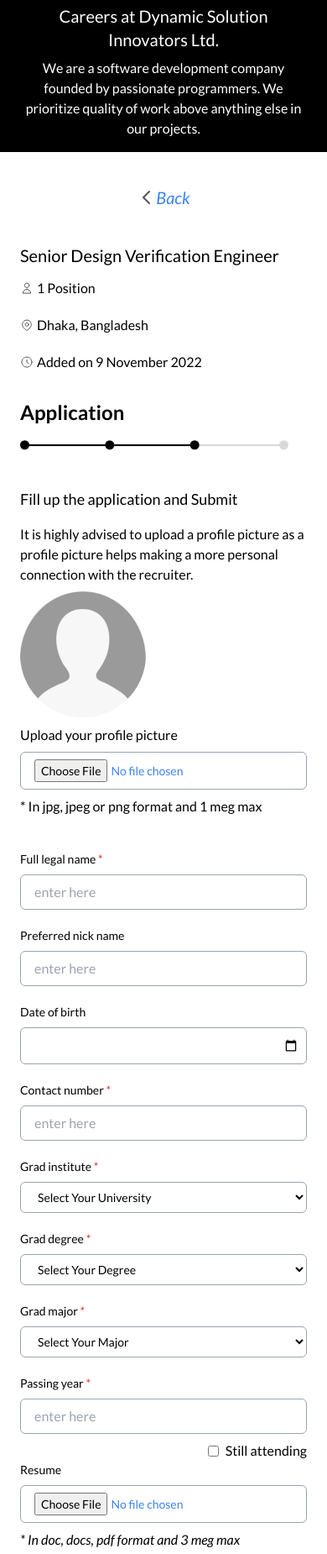
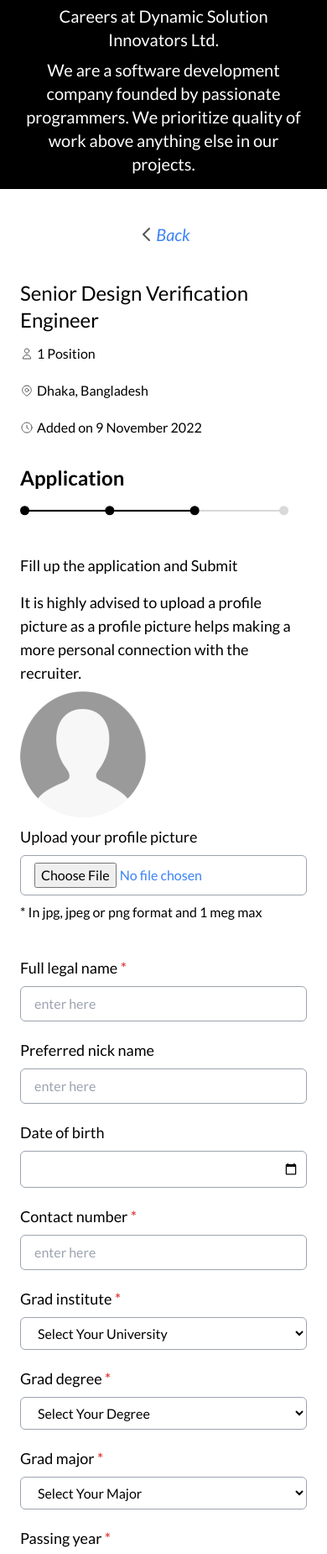
Before and after one commit to Abu-Siam/ATS-Templates, a plain HTML site: page index.html in a window 390 px wide. Shown: the part 109-1959 px from the top of the page at 84% size. Drawn offline with Linux system fonts and the light colour scheme.

Commit message:
Add files via upload
- changed px to rem
- removed media queries
- increased form font size

```diff
--- a/index.html
+++ b/index.html
@@ -9,7 +9,7 @@
 <body>
     <header class="bg-black">
 
-        <div class="flex flex-col items-center text-center px-6 py-4 lg:py-5 gap-2  lg:px-32 xl:px-64 lg:pb-5">
+        <div class="flex flex-col items-center text-center px-6 py-4 lg:py-5 gap-2  xl:px-64 lg:pb-5">
             <svg width="160" height="90" viewBox="0 0 80 45" fill="none" xmlns="http://www.w3.org/2000/svg">
                 <g clip-path="url(#clip0_4825_3864)">
                 <path d="M17.6211 35.4489V34.8803C18.4575 34.8803 19.0343 34.65 19.3516 34.1893C19.6689 33.7287 19.8275 32.9225 19.8275 31.7709V19.542C19.8275 18.3688 19.6689 17.5555 19.3516 17.102C19.0343 16.6414 18.4575 16.4182 17.6211 16.4182V15.8496H26.627C29.951 15.8496 32.6116 16.7997 34.6089 18.7071C36.6062 20.6145 37.6013 23.0401 37.6013 25.9768C37.6013 28.863 36.6567 31.1663 34.7676 32.8793C32.8784 34.5924 30.2466 35.4561 26.8721 35.4561H17.6211V35.4489ZM26.1006 16.5982H22.4016V31.0727C22.4016 32.4691 22.5675 33.4192 22.8991 33.9302C23.2308 34.4412 23.8942 34.7004 24.8892 34.7004H26.8937C29.2804 34.7004 31.1623 33.923 32.5323 32.3683C33.9023 30.8136 34.5873 28.6903 34.5873 26.0055C34.5873 23.1553 33.8374 20.8736 32.3376 19.1605C30.8451 17.4475 28.7685 16.5982 26.1006 16.5982Z" fill="white"/>
@@ -26,7 +26,7 @@
                 </svg>
 
             <div class="text-xl lg:text-2xl text-white">Careers at Dynamic Solution Innovators Ltd.</div>
-            <div class="text-white lg:px-64">We are a software development company founded by passionate programmers. We prioritize quality of work above anything else in our projects.</div>
+            <div class="text-white lg:px-64 text-xl">We are a software development company founded by passionate programmers. We prioritize quality of work above anything else in our projects.</div>
         </div>
 
     </header>
@@ -39,7 +39,7 @@
 
     <!-- First Section -->
                 <div class="flex flex-col items-start lg:items-center gap-3 px-6 lg:px-20 mt-10">
-                    <a href="#" class="text-[20px] ">Senior Design Verification Engineer</a>
+                    <a href="#" class="text-2xl ">Senior Design Verification Engineer</a>
 
                     <div class="flex flex-col lg:flex-row gap-5">
                         <div class="flex items-center gap-1">
@@ -71,7 +71,7 @@
                         </div>
                     </div>
                     <div class="text-2xl font-bold mt-5">Application</div>
-                    <svg class="progress_bar" width="600" height="22" viewBox="0 0 600 22" fill="none" xmlns="http://www.w3.org/2000/svg">
+                    <svg class="w-80 lg:w-full " height="22" viewBox="0 0 600 22" fill="none" xmlns="http://www.w3.org/2000/svg">
                         <rect x="9.81982" y="9" width="579.362" height="4" fill="#D9D9D9"/>
                         <rect x="10" y="9" width="380" height="4" fill="black"/>
                         <ellipse cx="10.3107" cy="10.5684" rx="10.3107" ry="10.5" fill="black"/>
@@ -88,20 +88,21 @@
 
                 <section >
 
-                    <div class="flex flex-col lg:flex-row gap-2  px-6 lg:px-32 xl:px-[600px] mt-10">
-                        <div class="hidden lg:flex items-center xl:basis-1/2"><img src="./images/image 1.png"/></div>
+                    <div class="flex flex-col lg:flex-row gap-2  px-6 lg:px-28 xl:px-[25rem] mt-10">
+                        <div class="hidden lg:flex items-center xl:basis-1/5"><img src="./images/image 1.png"/></div>
 
                         <div class="flex flex-col justify-center gap-2">
-                            <div class="text-[18px] font-normal mb-2 lg:mb-[30px]">Fill up the application and Submit</div>
-                            <div>It is highly advised to upload a profile picture as a profile picture helps making a more personal connection with the recruiter.</div>
+                            <div class="text-lg font-normal mb-2 lg:mb-6">Fill up the application and Submit</div>
+                            <div class="text-lg">It is highly advised to upload a profile picture as a profile picture helps making a more personal connection with the recruiter.</div>
 
                             <!-- for mobile -->
                             <div class="flex lg:hidden items-center basis-1/2"><img src="./images/image 1.png"/></div>
                               <!-- for mobile ends -->
-                            <div> Upload your profile picture</div>
+
+                            <div class="text-lg"> Upload your profile picture</div>
 
                             <div class="flex flex-col gap-2 cursor-pointer">
-                                <label class="text-[14px] border border-gray-400 p-2 pl-4  rounded-md focus:outline-none focus:ring-2 focus:ring-black cursor-pointer text-blue-500 flex px-4">
+                                <label class="text-base border border-gray-400 p-2 pl-4  rounded-md focus:outline-none focus:ring-2 focus:ring-black cursor-pointer text-blue-500 flex px-4">
                                     <input type="file"   required="required"/>
                                 </label>
 
@@ -116,32 +117,32 @@
                 </section>
 
                 <!-- form -->
-                <section class="px-6 lg:px-32 xl:px-[600px] mt-10">
+                <section class="px-6 lg:px-28 xl:px-[25rem] mt-10">
                     <form method="post">
                         <div class="flex flex-col gap-2">
-                            <label class="text-[14px] ">Full legal name <span class="text-red-600">*</span></label>
+                            <label class="text-lg">Full legal name <span class="text-red-600">*</span></label>
                             <input type="text" placeholder="enter here"   class="border border-gray-400 p-2 pl-4 mb-5 rounded-md focus:outline-none focus:ring-2 focus:ring-black"   required="required"/>
                         </div>
 
                         <div class="flex flex-col gap-2">
-                            <label class="text-[14px]">Preferred nick name </label>
+                            <label class="text-lg">Preferred nick name </label>
                             <input type="text" placeholder="enter here"   class="border border-gray-400 p-2 pl-4 mb-5 rounded-md focus:outline-none focus:ring-2 focus:ring-black"   required="required"/>
                         </div>
 
                         <div class="flex flex-col gap-2 ">
-                            <label class="text-[14px]">Date of birth </label>
+                            <label class="text-lg">Date of birth </label>
                             <input  type="date" placeholder="enter here"   class="border border-gray-400 p-2 pl-4 mb-5 rounded-md focus:outline-none focus:ring-2 focus:ring-black cursor-text"   required="required"/>
 
                         </div>
 
                         <div class="flex flex-col gap-2">
-                            <label class="text-[14px]">Contact number <span class="text-red-600">*</span></label>
+                            <label class="text-lg">Contact number <span class="text-red-600">*</span></label>
                             <input type="text" placeholder="enter here"   class="border border-gray-400 p-2 pl-4 mb-5 rounded-md focus:outline-none focus:ring-2 focus:ring-black"   required="required"/>
                         </div>
 
                         <div class=" flex flex-col gap-2">
-                            <label class="text-[14px]">Grad institute <span class="text-red-600">*</span> </label>
-                            <select   class="bg-white border border-gray-400 p-2 pl-4 mb-5 rounded-md focus:outline-none focus:ring-2 focus:ring-black cursor-pointer text-[14px]">
+                            <label class="text-lg">Grad institute <span class="text-red-600">*</span> </label>
+                            <select   class="bg-white border border-gray-400 p-2 pl-4 mb-5 rounded-md focus:outline-none focus:ring-2 focus:ring-black cursor-pointer text-base">
 
 
                               <option >Select Your University </option>
@@ -156,8 +157,8 @@
                         </div>
 
                         <div class="flex flex-col gap-2">
-                            <label class="text-[14px]">Grad degree <span class="text-red-600">*</span> </label>
-                            <select class="bg-white border border-gray-400 p-2 pl-4 mb-5 rounded-md focus:outline-none focus:ring-2 focus:ring-black cursor-pointer text-[14px]">
+                            <label class="text-lg">Grad degree <span class="text-red-600">*</span> </label>
+                            <select class="bg-white border border-gray-400 p-2 pl-4 mb-5 rounded-md focus:outline-none focus:ring-2 focus:ring-black cursor-pointer text-base">
                               <option >Select Your Degree </option>
                               <option >options 2</option>
                               <option >options 3</option>
@@ -170,8 +171,8 @@
                         </div>
 
                         <div class="flex flex-col gap-2">
-                            <label class="text-[14px]">Grad major <span class="text-red-600">*</span> </label>
-                            <select class="bg-white border border-gray-400 p-2 pl-4 mb-5 rounded-md focus:outline-none focus:ring-2 focus:ring-black cursor-pointer text-[14px]">
+                            <label class="text-lg">Grad major <span class="text-red-600">*</span> </label>
+                            <select class="bg-white border border-gray-400 p-2 pl-4 mb-5 rounded-md focus:outline-none focus:ring-2 focus:ring-black cursor-pointer text-base">
                               <option >Select Your Major </option>
                               <option >options 2</option>
                               <option >options 3</option>
@@ -186,7 +187,7 @@
 
 
                         <div class="flex flex-col gap-2">
-                            <label class="text-[14px]">Passing year <span class="text-red-600">*</span></label>
+                            <label class="text-lg">Passing year <span class="text-red-600">*</span></label>
 
                             <input type="text" placeholder="enter here"   class="border border-gray-400 p-2 pl-4  rounded-md focus:outline-none focus:ring-2 focus:ring-black"   required="required"/>
                             <span>  <div class=" flex items-center justify-end gap-2">
@@ -199,8 +200,8 @@
 
 
                         <div class="flex flex-col gap-2">
-                            <label class="text-[14px]">Resume</label>
-                            <label class="text-[14px] border border-gray-400 p-2 pl-4  rounded-md focus:outline-none focus:ring-2 focus:ring-black cursor-pointer text-blue-500 flex  px-4">
+                            <label class="text-lg">Resume</label>
+                            <label class="text-lg border border-gray-400 p-2 pl-4  rounded-md focus:outline-none focus:ring-2 focus:ring-black cursor-pointer text-blue-500 flex  px-4">
                                 <input type="file"   required="required"/>
                             </label>
                             <div class="mb-5"> <i>* In doc, docs, pdf format and 3 meg max </i> </div>
@@ -209,22 +210,22 @@
 
 
                         <div class="flex flex-col gap-2">
-                            <label class="text-[14px]">Notice period to previous employer (in month)</label>
+                            <label class="text-lg">Notice period to previous employer (in month)</label>
                             <input type="text" placeholder="enter here"   class="border border-gray-400 p-2 pl-4 mb-5 rounded-md focus:outline-none focus:ring-2 focus:ring-black"   required="required"/>
                         </div>
 
                         <div class="flex flex-col gap-2">
-                            <label class="text-[14px]">GitHub profile link</label>
+                            <label class="text-lg">GitHub profile link</label>
                             <input type="text" placeholder="enter here"   class="border border-gray-400 p-2 pl-4 mb-5 rounded-md focus:outline-none focus:ring-2 focus:ring-black"   required="required"/>
                         </div>
 
                         <div class="flex flex-col gap-2">
-                            <label class="text-[14px]">LinkedIn profile link</label>
+                            <label class="text-lg">LinkedIn profile link</label>
                             <input type="text" placeholder="enter here"   class="border border-gray-400 p-2 pl-4 mb-5 rounded-md focus:outline-none focus:ring-2 focus:ring-black"   required="required"/>
                         </div>
 
                         <div class="flex items-center justify-center mt-5  ">
-                            <input class="cursor-pointer bg-[#2563EB] rounded-md text-[15px] font-semibold text-white px-[20px] py-[10px]" type="submit" value="Submit Your Application">
+                            <input class="cursor-pointer bg-[#2563EB] rounded-md text-lg font-semibold text-white px-5 py-3" type="submit" value="Submit Your Application">
                         </div>
 
 
@@ -236,8 +237,8 @@
 
     <footer class="bg-black mt-10 ">
 
-        <div class="px-6 lg:px-72 xl:px-[500px] py-5 flex flex-col lg:flex-row gap-8  justify-between text-white">
-            <div class="text-[16px]">
+        <div class="px-6 lg:px-72 xl:px-[37rem] py-5 flex flex-col lg:flex-row gap-8  justify-between text-white">
+            <div class="text-base">
                 <div class="font-semibold">
                     For Other Inquires -
                 </div>
@@ -249,7 +250,7 @@
                 </div>
             </div>
 
-            <div class="flex flex-col items-end text-[16px]">
+            <div class="flex flex-col items-end text-base">
                 <div class="font-semibold" >
                     Powered By -
                 </div>
```
Also changed, not shown: css/main.css.
